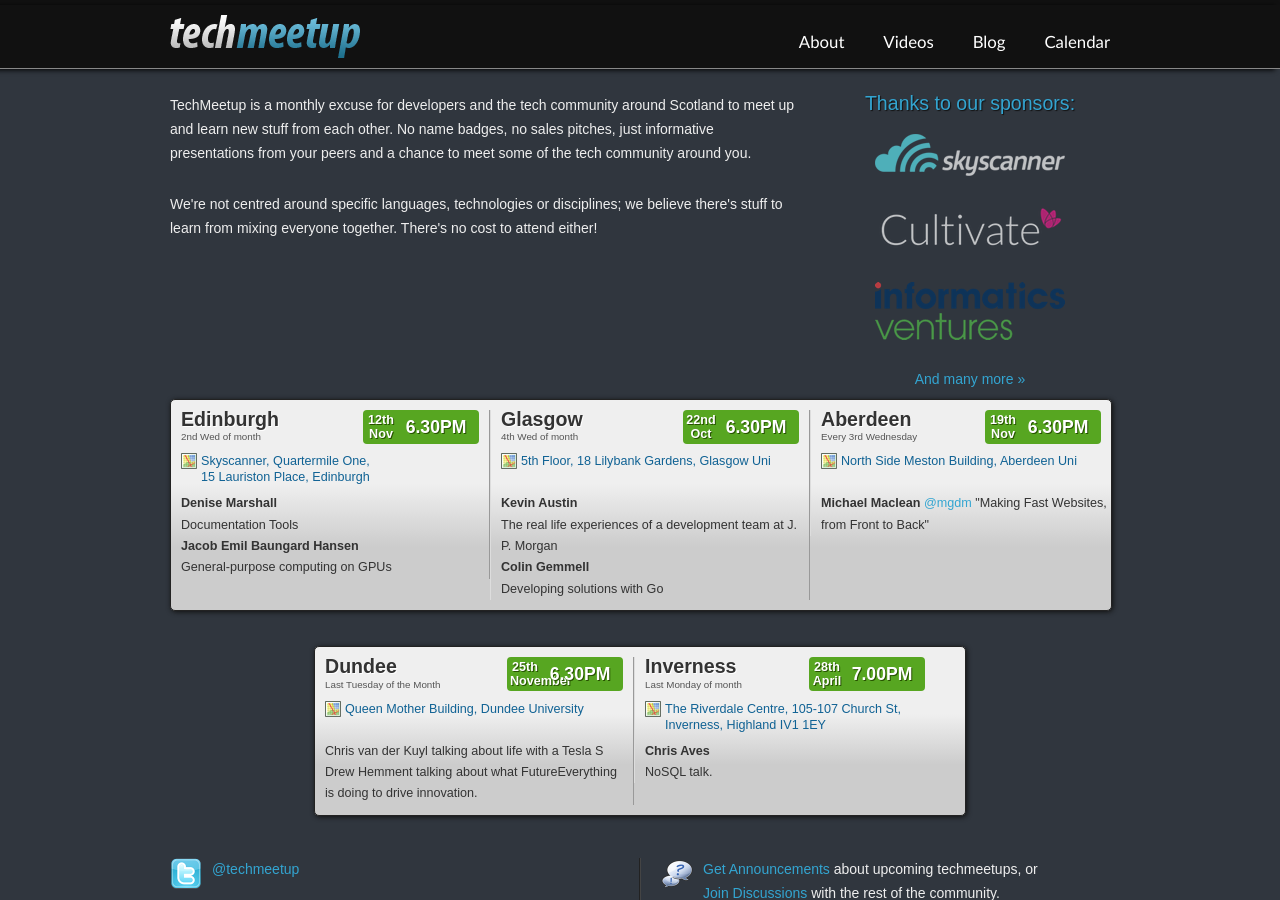
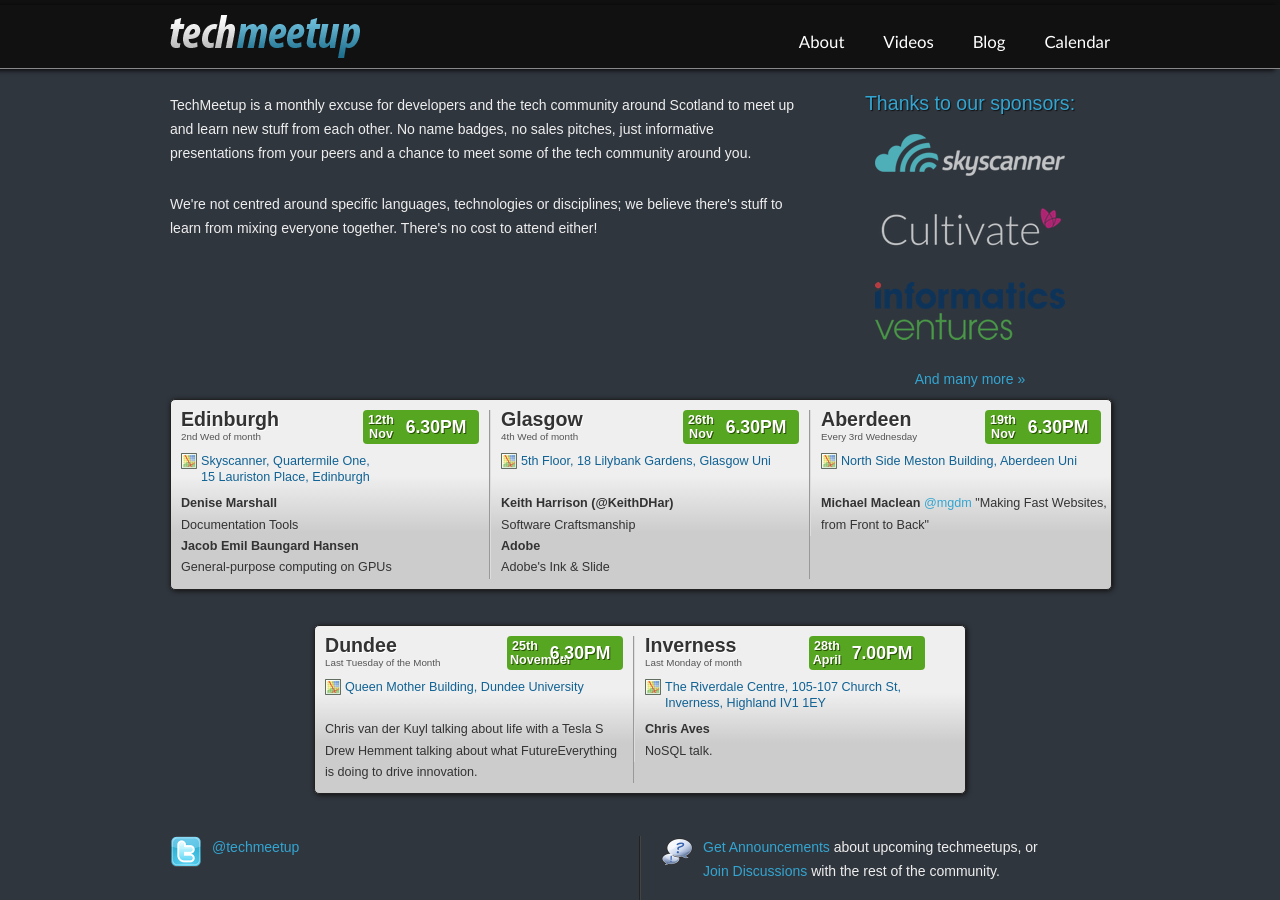
Before and after one commit to techmeetup/techmeetup.co.uk, a Jekyll site: the page built from index.html, in a window 1280 px wide and 900 px high. Built offline with Jekyll 4.4.1, drawn with Linux system fonts in a browser that asks for light colours.

Commit message:
Updated index.html for glasgow

```diff
--- a/index.html
+++ b/index.html
@@ -59,19 +59,19 @@
     <span>4th Wed of month</span>
     <p><a href="http://maps.google.com/maps/ms?msid=217161173396650967619.0004accf70991bd913a97&amp;msa=0" class="map">5th Floor, 18 Lilybank Gardens, Glasgow Uni</a></p>
     <p>
-      <strong>Kevin Austin</strong>
+      <strong>Keith Harrison (@KeithDHar)</strong>
       <br/>
-      The real life experiences of a development team at J. P. Morgan
+      Software Craftsmanship
     </p>
     <p>
-      <strong>Colin Gemmell</strong>
-      <br/>Developing solutions with Go
+      <strong>Adobe</strong>
+      <br/>Adobe's Ink & Slide
     </p>
     <div class="datewrapper">
       <div class="when">
         <div class="daywrap">
-          <div class="day">22nd</div>
-          <div class="month">Oct</div>
+          <div class="day">26th</div>
+          <div class="month">Nov</div>
         </div>
         <div class="time">6.30PM</div>
       </div>
```
